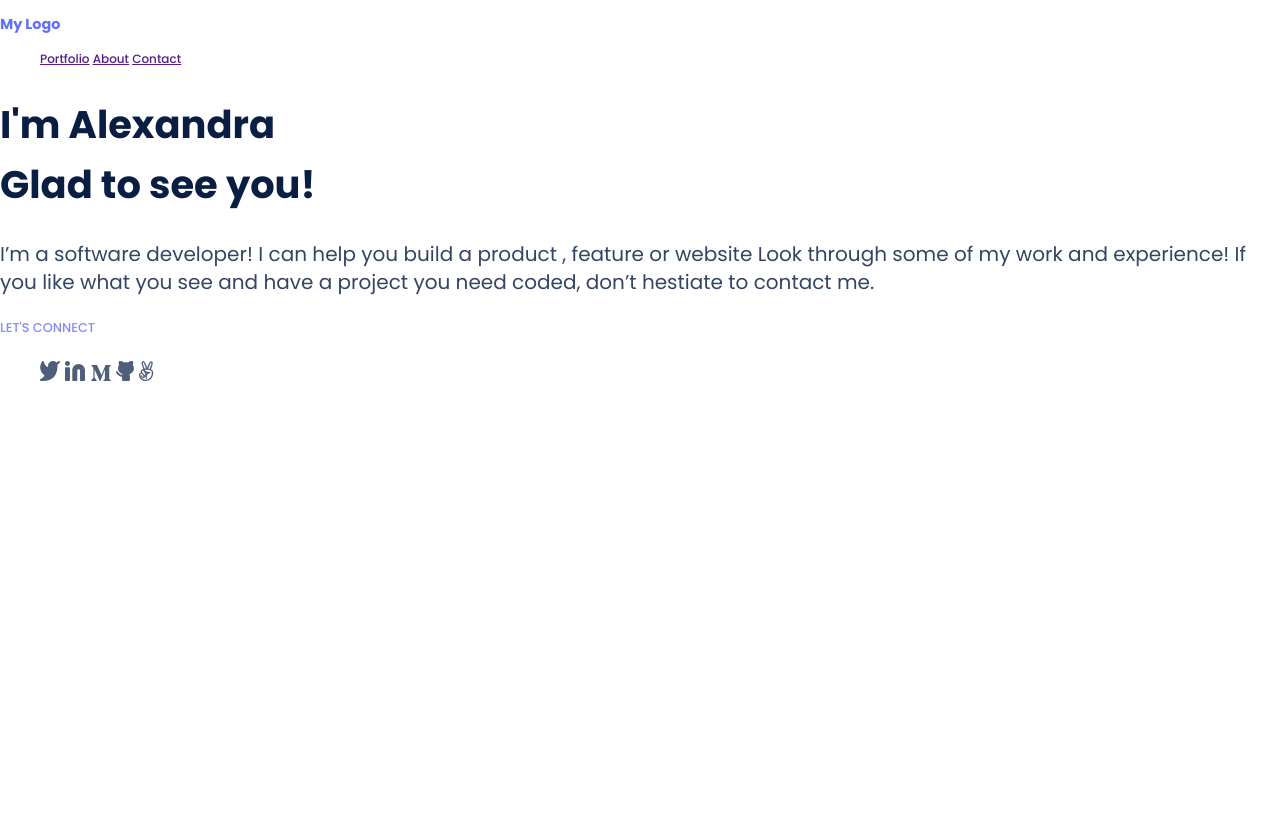
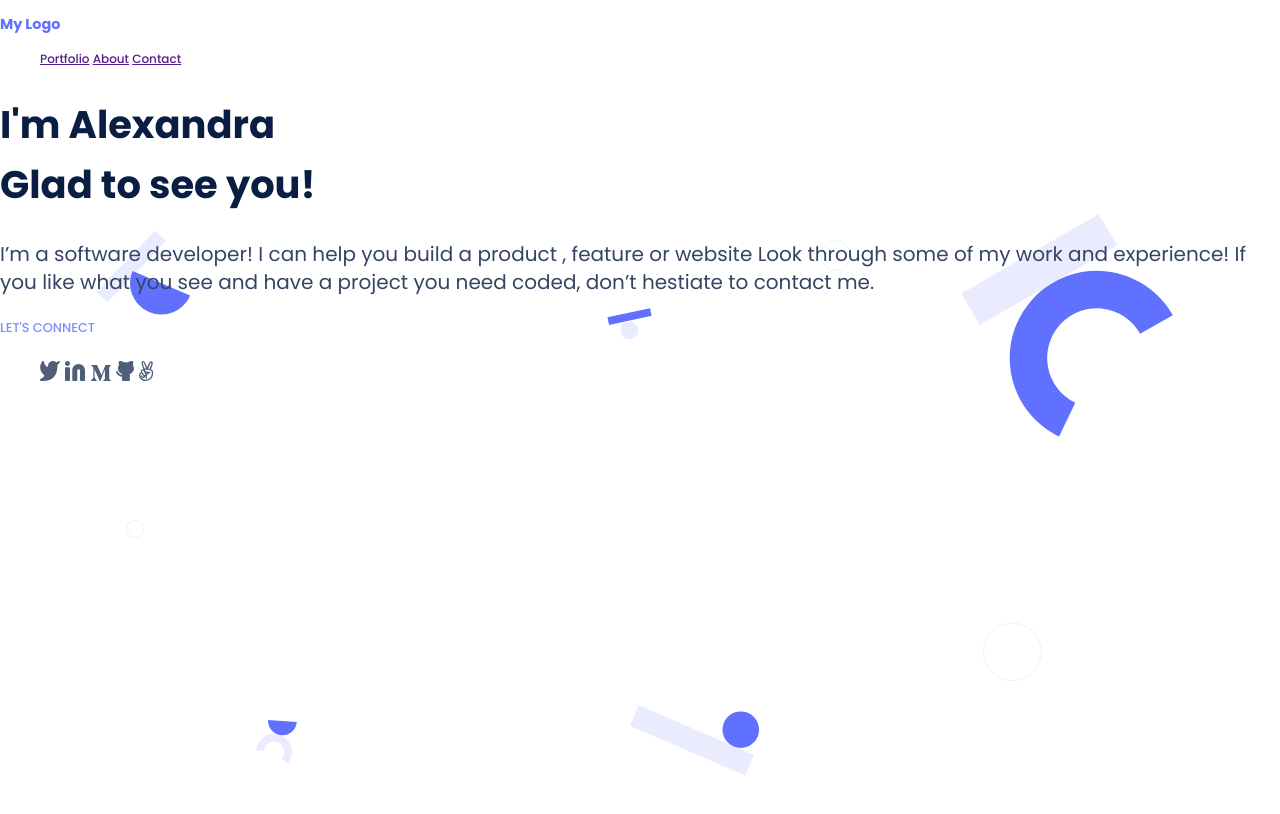
Before and after one commit to aeh1707/portfolio, a website: page index.html in a window 1280 px wide. Drawn offline with Linux system fonts and the light colour scheme.

Commit message:
Fix header background

```diff
--- a/styles.css
+++ b/styles.css
@@ -62,6 +62,6 @@ h1 + p::first-letter {
 }
 
 .intro {
-    background: no-repeat center/90% url(graphics/header-bg.svg);
+    background: no-repeat center/85% url(graphics/header-bg.svg);
     height: 100vh;
 }
```
Also changed, not shown: graphics/header-bg.svg (renamed from graphics/Header bg.svg).
